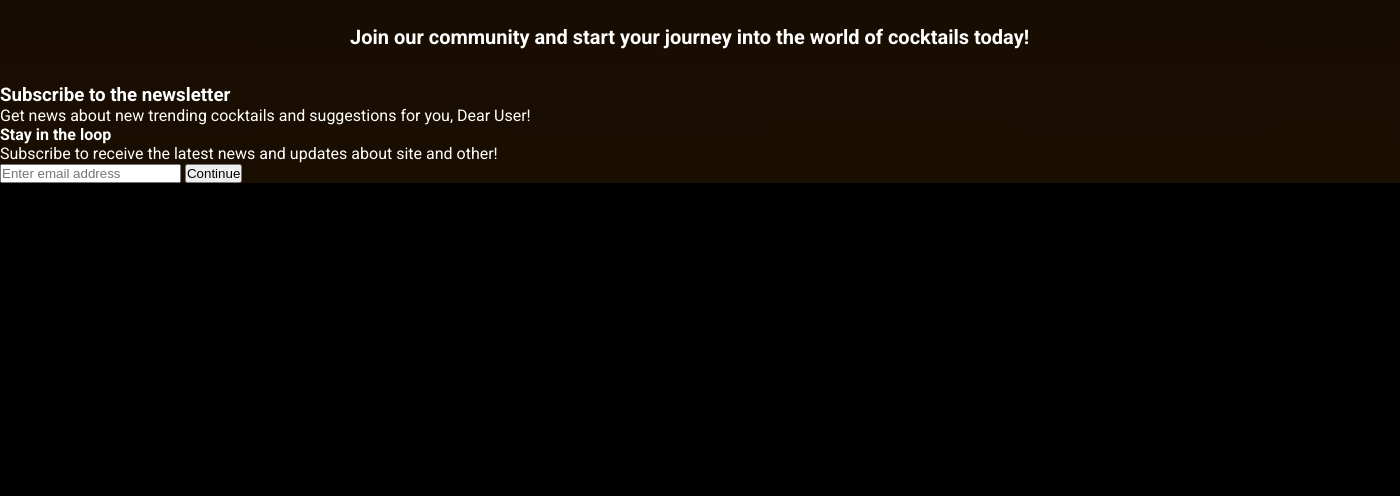
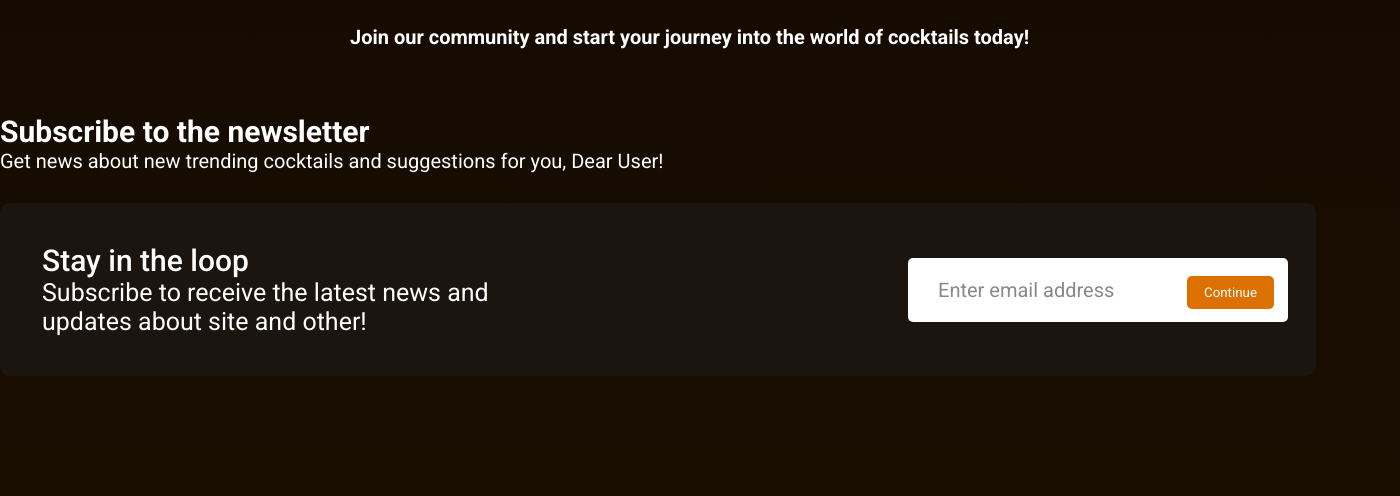
Before and after one commit to DaniilGrachev/phpWebSite, a PHP site: template src/view/templates/index.html in a window 1400 px wide. Shown: the part 2171-2667 px from the top of the page. Before the commit the page ends 2354 px from the top, so only its background shows below. Run offline with PHP 8.4, Linux system fonts and the light colour scheme; the template is opened without the code that fills it, so the values that code supplies are empty.

Commit message:
changes in css

```diff
--- a/src/view/css/style.css
+++ b/src/view/css/style.css
@@ -78,15 +78,15 @@ header nav ul li:not(.active):not(.btn) a:hover {
     border-bottom: 2px solid #DC7000;
 }
 
-header nav ul li.btn a {
+header nav ul li.btn a, .email .block button{
     background: #DC7000;
     padding: 9px 17px;
     border-radius: 5px;
     transition: all 500ms ease;
 }
 
-header nav ul li.btn a:hover {
-    background: #ff8200;
+header nav ul li.btn a:hover, .email .block button:hover{
+    background: #faae67;
 }
 
 .hero {
@@ -289,3 +289,67 @@ header nav ul li.btn a:hover {
     margin-top: 20px;
     width: 50%;
 }
+
+/*Lower part*/
+.email {
+    padding-bottom: 120px;
+}
+
+.email h3 {
+    margin-top: 60px;
+    font-size: 30px;
+}
+.email p{
+    font-size: 20px;
+}
+
+.email .block {
+    background: #1c140f;
+    margin-top: 30px;
+    border-radius: 10px;
+    padding: 40px 3%;
+    width: 94%;
+    display: flex;
+    justify-content: space-between;
+    align-items: center;
+}
+
+.email .block h4 {
+    font-size: 30px;
+    font-weight: 500;
+}
+
+.email .block p {
+    width: 500px;
+    font-size: 25px;
+}
+
+.email .block input {
+    background: #fff;
+    outline: none;
+    border: 0;
+    border-radius: 5px;
+    width: 380px;
+    font-family: 'Roboto', sans-serif;
+    font-weight: 400;
+    font-size: 20px;
+    padding: 20px 30px;
+    color: #DC7000;
+    position: relative;
+    right: -105px;
+    z-index: 1;
+    padding-right: 120px;
+}
+
+.email .block input::placeholder {
+    color: #898989;
+}
+
+.email .block button {
+    font-family: 'Roboto', sans-serif;
+    cursor: pointer;
+    border: 0;
+    position: relative;
+    z-index: 2;
+    color: #fff;
+}
```
